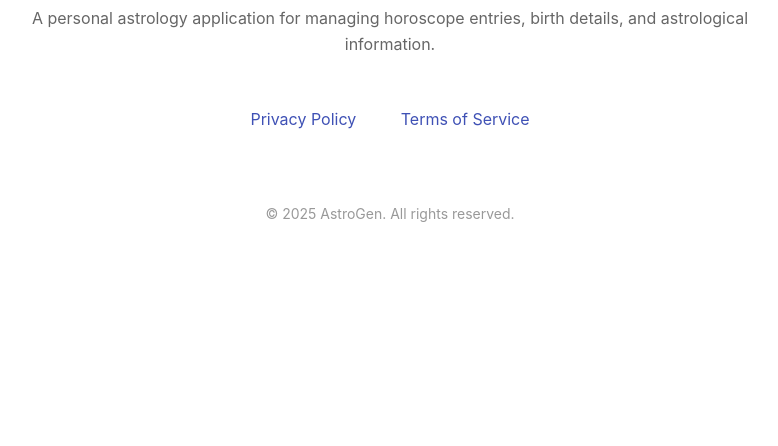
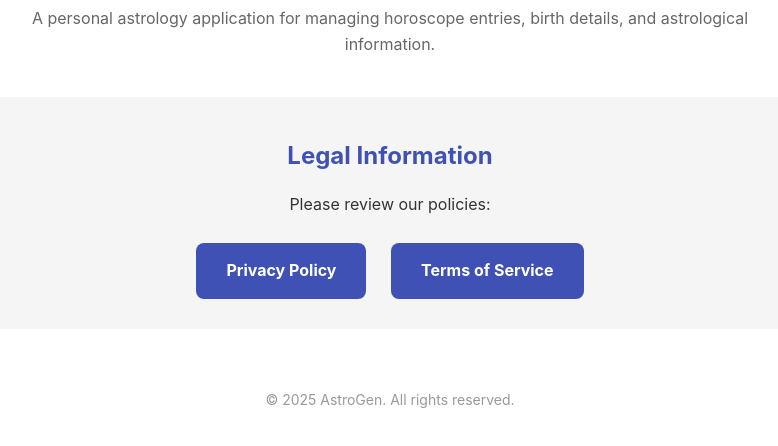
Before and after one commit to viswanathanTJ/AstroGenPages, a plain HTML site: page index.html in a window 1280 px wide. Shown: the part 256-702 px from the top of the page, without its empty margins (250-1028 px from the left). Drawn offline with Linux system fonts and the light colour scheme.

Commit message:
Make privacy policy link more prominent with absolute URLs

```diff
--- a/index.html
+++ b/index.html
@@ -9,9 +9,10 @@
         body { font-family: -apple-system, BlinkMacSystemFont, 'Segoe UI', Roboto, sans-serif; max-width: 800px; margin: 0 auto; padding: 20px; line-height: 1.6; color: #333; text-align: center; }
         h1 { color: #1A237E; }
         .icon { font-size: 80px; margin: 20px 0; }
-        .links { margin-top: 40px; }
-        .links a { display: inline-block; margin: 10px 20px; color: #3F51B5; text-decoration: none; }
-        .links a:hover { text-decoration: underline; }
+        .policy-section { margin-top: 40px; padding: 20px; background: #f5f5f5; border-radius: 10px; }
+        .policy-section h2 { color: #3F51B5; margin-bottom: 15px; }
+        .policy-link { display: inline-block; margin: 10px; padding: 15px 30px; background: #3F51B5; color: white; text-decoration: none; border-radius: 8px; font-weight: bold; }
+        .policy-link:hover { background: #303F9F; }
         .description { color: #666; margin: 20px 0; }
     </style>
 </head>
@@ -20,9 +21,11 @@
     <h1>AstroGen</h1>
     <p class="description">A personal astrology application for managing horoscope entries, birth details, and astrological information.</p>
 
-    <div class="links">
-        <a href="privacy-policy.html">Privacy Policy</a>
-        <a href="terms-of-service.html">Terms of Service</a>
+    <div class="policy-section">
+        <h2>Legal Information</h2>
+        <p>Please review our policies:</p>
+        <a class="policy-link" href="https://viswanathantj.github.io/AstroGenPages/privacy-policy.html">Privacy Policy</a>
+        <a class="policy-link" href="https://viswanathantj.github.io/AstroGenPages/terms-of-service.html">Terms of Service</a>
     </div>
 
     <p style="margin-top: 60px; color: #999; font-size: 14px;">© 2025 AstroGen. All rights reserved.</p>
```
